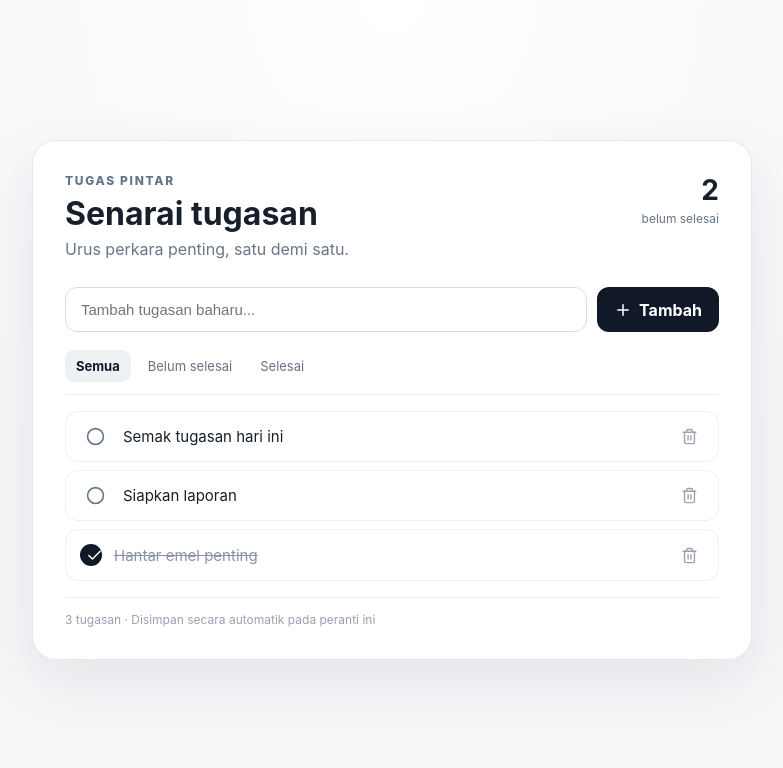
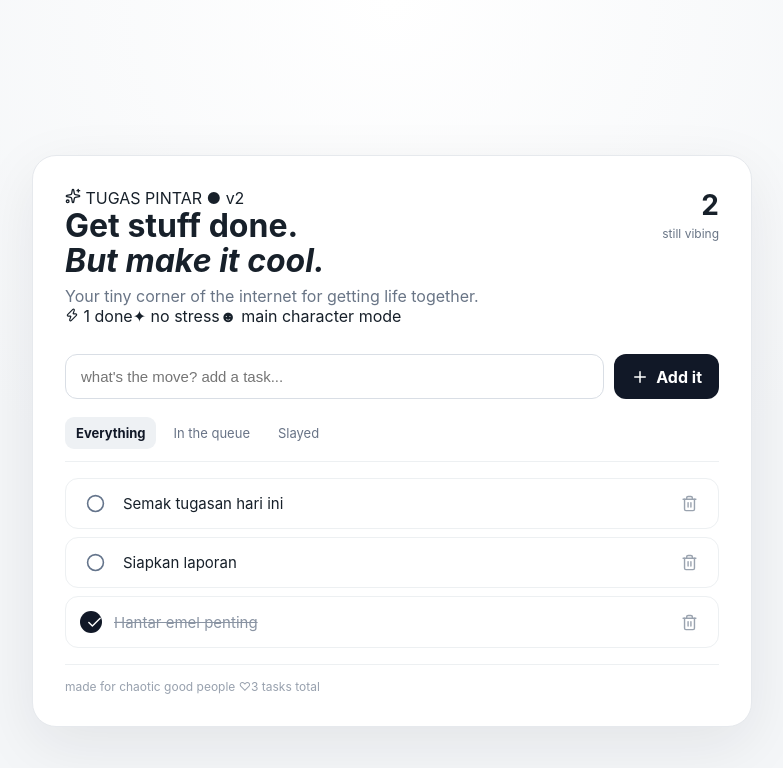
Before and after one commit to irwanshah-bot/Tugas-Pintar, a Next.js app: page / in a window 1280 px wide. Shown: the top 768 px of the page, without its empty margins (248-1031 px from the left). Built offline with nearby package versions, Linux system fonts and the light colour scheme.

Commit message:
Give Tugas Pintar a Gen Z hipster interface

```diff
--- a/app/page.js
+++ b/app/page.js
@@ -1,7 +1,7 @@
 'use client';
 
 import { useEffect, useMemo, useState } from 'react';
-import { Check, Circle, Plus, Trash2 } from 'lucide-react';
+import { Check, Circle, Plus, Trash2, Sparkles, Zap } from 'lucide-react';
 
 const starter = [
   { id: 1, text: 'Semak tugasan hari ini', done: false },
@@ -14,63 +14,53 @@ export default function Home() {
   const [text, setText] = useState('');
   const [filter, setFilter] = useState('all');
 
-  useEffect(() => {
-    const saved = localStorage.getItem('tugas-pintar');
-    if (saved) setTasks(JSON.parse(saved));
-  }, []);
-
+  useEffect(() => { const saved = localStorage.getItem('tugas-pintar'); if (saved) setTasks(JSON.parse(saved)); }, []);
   useEffect(() => localStorage.setItem('tugas-pintar', JSON.stringify(tasks)), [tasks]);
 
   function addTask(e) {
-    e.preventDefault();
-    const value = text.trim();
-    if (!value) return;
-    setTasks([{ id: Date.now(), text: value, done: false }, ...tasks]);
-    setText('');
+    e.preventDefault(); const value = text.trim(); if (!value) return;
+    setTasks([{ id: Date.now(), text: value, done: false }, ...tasks]); setText('');
   }
-
   function toggle(id) { setTasks(tasks.map(t => t.id === id ? { ...t, done: !t.done } : t)); }
   function remove(id) { setTasks(tasks.filter(t => t.id !== id)); }
-
   const visible = useMemo(() => tasks.filter(t => filter === 'all' || (filter === 'active' ? !t.done : t.done)), [tasks, filter]);
   const remaining = tasks.filter(t => !t.done).length;
+  const completed = tasks.length - remaining;
 
   return (
     <main className="page">
+      <div className="grain" />
       <section className="card">
         <header>
           <div>
-            <p className="eyebrow">TUGAS PINTAR</p>
-            <h1>Senarai tugasan</h1>
-            <p className="muted">Urus perkara penting, satu demi satu.</p>
+            <div className="brand"><span className="logo"><Sparkles size={16}/></span> TUGAS PINTAR <span className="dot">●</span> v2</div>
+            <h1>Get stuff done.<br/><em>But make it cool.</em></h1>
+            <p className="muted">Your tiny corner of the internet for getting life together.</p>
           </div>
-          <div className="count"><strong>{remaining}</strong><span>belum selesai</span></div>
+          <div className="count"><strong>{remaining}</strong><span>still vibing</span></div>
         </header>
 
+        <div className="stats"><span><Zap size={14}/> {completed} done</span><span>✦ no stress</span><span>☻ main character mode</span></div>
+
         <form onSubmit={addTask} className="add-form">
-          <input value={text} onChange={e => setText(e.target.value)} placeholder="Tambah tugasan baharu..." aria-label="Tugasan baharu" />
-          <button type="submit"><Plus size={18} /> Tambah</button>
+          <input value={text} onChange={e => setText(e.target.value)} placeholder="what's the move? add a task..." aria-label="Tugasan baharu" />
+          <button type="submit"><Plus size={18}/> Add it</button>
         </form>
 
         <nav className="filters" aria-label="Penapis tugasan">
-          {[['all', 'Semua'], ['active', 'Belum selesai'], ['done', 'Selesai']].map(([key, label]) => (
-            <button key={key} className={filter === key ? 'selected' : ''} onClick={() => setFilter(key)}>{label}</button>
-          ))}
+          {[['all','Everything'],['active','In the queue'],['done','Slayed']].map(([key,label]) => <button key={key} className={filter === key ? 'selected' : ''} onClick={() => setFilter(key)}>{label}</button>)}
         </nav>
 
         <div className="tasks">
-          {visible.length === 0 ? <div className="empty">Tiada tugasan dalam kategori ini.</div> : visible.map(task => (
+          {visible.length === 0 ? <div className="empty">No tasks here. You ate. ✨</div> : visible.map(task => (
             <article className={`task ${task.done ? 'done' : ''}`} key={task.id}>
-              <button className="check" onClick={() => toggle(task.id)} aria-label={task.done ? 'Tanda belum selesai' : 'Tanda selesai'}>
-                {task.done ? <Check size={17} /> : <Circle size={19} />}
-              </button>
+              <button className="check" onClick={() => toggle(task.id)} aria-label={task.done ? 'Tanda belum selesai' : 'Tanda selesai'}>{task.done ? <Check size={17}/> : <Circle size={19}/>}</button>
               <span>{task.text}</span>
-              <button className="delete" onClick={() => remove(task.id)} aria-label="Padam tugasan"><Trash2 size={17} /></button>
+              <button className="delete" onClick={() => remove(task.id)} aria-label="Padam tugasan"><Trash2 size={17}/></button>
             </article>
           ))}
         </div>
-
-        <footer>{tasks.length} tugasan · Disimpan secara automatik pada peranti ini</footer>
+        <footer><span>made for chaotic good people ♡</span><span>{tasks.length} tasks total</span></footer>
       </section>
     </main>
   );
```
